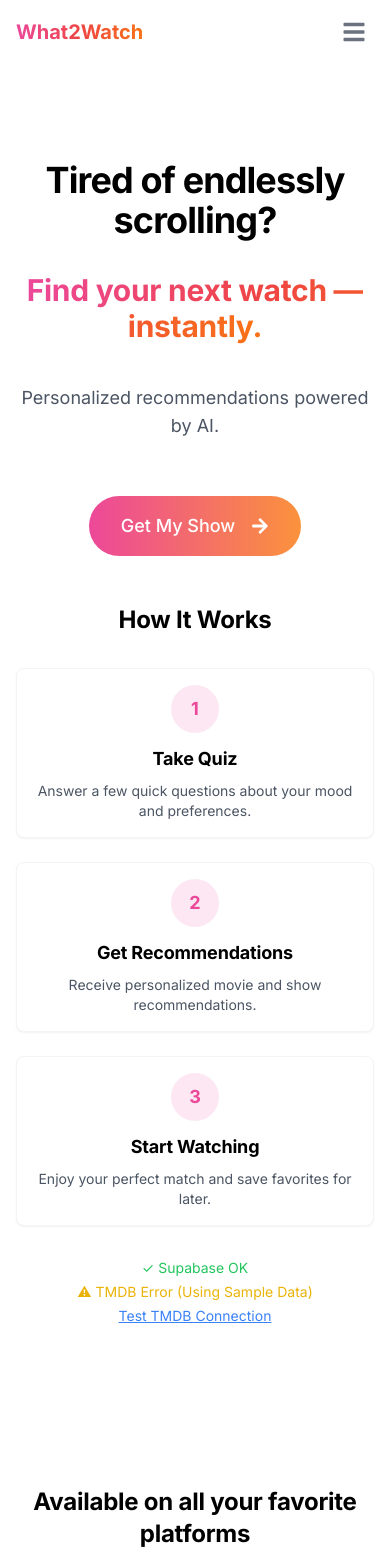
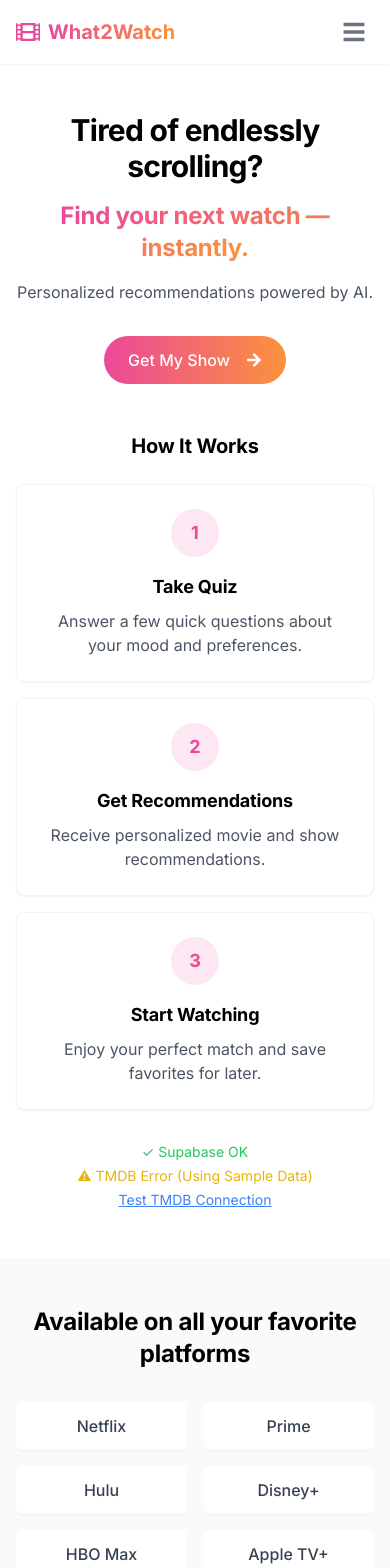
Before and after one commit to etethier/what2watch, a Next.js app: page / in a window 390 px wide. Shown: the top 1568 px of the page. Built offline with nearby package versions, Linux system fonts and the light colour scheme; no server answers.

Commit message:
Fix homepage design with improved responsiveness and consistent styling

```diff
--- a/app/components/Navbar.tsx
+++ b/app/components/Navbar.tsx
@@ -1,25 +1,44 @@
 'use client';
 
-import { useState } from 'react';
+import { useState, useEffect } from 'react';
 import Link from 'next/link';
+import { usePathname } from 'next/navigation';
 import { useAuth } from '../contexts/AuthContext';
-import { FaUser, FaSignInAlt, FaUserPlus, FaHome, FaBars, FaTimes, FaChartBar } from 'react-icons/fa';
+import { FaUser, FaSignInAlt, FaUserPlus, FaHome, FaBars, FaTimes, FaChartBar, FaFilm } from 'react-icons/fa';
 
 export default function Navbar() {
   const { user, loading } = useAuth();
   const [mobileMenuOpen, setMobileMenuOpen] = useState(false);
+  const pathname = usePathname();
+  const [showSignUpButton, setShowSignUpButton] = useState(false);
+
+  // We need to use a combination of factors to determine if we're on the recommendations "page"
+  // Since Recommendations are shown conditionally based on app state rather than a URL route
+
+  // Check if the Recommendations component might be shown via localStorage
+  useEffect(() => {
+    // localStorage will only be available in browser context
+    if (typeof window !== 'undefined') {
+      // Check if user has completed a quiz - this is an approximation
+      const hasCompletedQuiz = localStorage.getItem('quiz_completed') === 'true';
+
+      // Only show sign-up button for non-authenticated users who have completed a quiz
+      setShowSignUpButton(!user && hasCompletedQuiz);
+    }
+  }, [user, pathname]);
 
   const toggleMobileMenu = () => {
     setMobileMenuOpen(!mobileMenuOpen);
   };
 
   return (
-    <nav className="bg-white shadow-sm">
+    <nav className="bg-white shadow-sm sticky top-0 z-50">
       <div className="max-w-7xl mx-auto px-4 sm:px-6 lg:px-8">
         <div className="flex justify-between h-16">
           <div className="flex items-center">
             <Link href="/" className="flex-shrink-0 flex items-center">
-              <span className="text-xl font-bold bg-clip-text text-transparent bg-gradient-to-r from-pink-500 via-red-500 to-orange-500">
+              <FaFilm className="h-6 w-6 text-pink-500 mr-2" />
+              <span className="text-xl font-bold bg-gradient-to-r from-pink-500 to-orange-400 bg-clip-text text-transparent">
                 What2Watch
               </span>
             </Link>
@@ -28,6 +47,9 @@ export default function Navbar() {
           {/* Desktop Navigation */}
           <div className="hidden sm:ml-6 sm:flex sm:items-center">
             <div className="flex space-x-4">
+              {/* Home and Analytics links only appear if user is logged in */}
+              {!loading && user && (
+                <>
                   <Link
                     href="/"
                     className="px-3 py-2 rounded-md text-sm font-medium text-gray-700 hover:text-gray-900 hover:bg-gray-50"
@@ -41,6 +63,8 @@ export default function Navbar() {
                   >
                     <FaChartBar className="inline mr-1" /> Analytics
                   </Link>
+                </>
+              )}
 
               {!loading && (
                 <>
@@ -59,12 +83,16 @@ export default function Navbar() {
                       >
                         <FaSignInAlt className="inline mr-1" /> Sign In
                       </Link>
+
+                      {/* Sign Up button only appears after completing quiz */}
+                      {showSignUpButton && (
                         <Link
                           href="/signup"
-                        className="px-3 py-2 rounded-md text-sm font-medium bg-gradient-to-r from-pink-500 to-orange-400 text-white hover:from-pink-600 hover:to-orange-500"
+                          className="px-3 py-2 rounded-md text-sm font-medium bg-gradient-to-r from-pink-500 to-orange-400 text-white hover:from-pink-600 hover:to-orange-500 px-4 py-2 rounded-full"
                         >
                           <FaUserPlus className="inline mr-1" /> Sign Up
                         </Link>
+                      )}
                     </>
                   )}
                 </>
@@ -78,6 +106,7 @@ export default function Navbar() {
               type="button"
               onClick={toggleMobileMenu}
               className="inline-flex items-center justify-center p-2 rounded-md text-gray-500 hover:text-gray-700 hover:bg-gray-100 focus:outline-none focus:ring-2 focus:ring-inset focus:ring-pink-500"
+              aria-expanded={mobileMenuOpen}
             >
               <span className="sr-only">Open main menu</span>
               {mobileMenuOpen ? (
@@ -92,11 +121,14 @@ export default function Navbar() {
 
       {/* Mobile menu, show/hide based on menu state */}
       {mobileMenuOpen && (
-        <div className="sm:hidden">
+        <div className="sm:hidden absolute w-full bg-white shadow-lg z-50">
           <div className="pt-2 pb-3 space-y-1">
+            {/* Home and Analytics links only appear if user is logged in */}
+            {!loading && user && (
+              <>
                 <Link
                   href="/"
-              className="block px-3 py-2 rounded-md text-base font-medium text-gray-700 hover:text-gray-900 hover:bg-gray-50"
+                  className="block px-4 py-2 rounded-md text-base font-medium text-gray-700 hover:text-gray-900 hover:bg-gray-50"
                   onClick={toggleMobileMenu}
                 >
                   <FaHome className="inline mr-2" /> Home
@@ -104,18 +136,20 @@ export default function Navbar() {
 
                 <Link
                   href="/recommendation-analytics"
-              className="block px-3 py-2 rounded-md text-base font-medium text-gray-700 hover:text-gray-900 hover:bg-gray-50"
+                  className="block px-4 py-2 rounded-md text-base font-medium text-gray-700 hover:text-gray-900 hover:bg-gray-50"
                   onClick={toggleMobileMenu}
                 >
                   <FaChartBar className="inline mr-2" /> Analytics
                 </Link>
+              </>
+            )}
 
             {!loading && (
               <>
                 {user ? (
                   <Link
                     href="/profile"
-                    className="block px-3 py-2 rounded-md text-base font-medium text-gray-700 hover:text-gray-900 hover:bg-gray-50"
+                    className="block px-4 py-2 rounded-md text-base font-medium text-gray-700 hover:text-gray-900 hover:bg-gray-50"
                     onClick={toggleMobileMenu}
                   >
                     <FaUser className="inline mr-2" /> Profile
@@ -124,18 +158,24 @@ export default function Navbar() {
                   <>
                     <Link
                       href="/login"
-                      className="block px-3 py-2 rounded-md text-base font-medium text-gray-700 hover:text-gray-900 hover:bg-gray-50"
+                      className="block px-4 py-2 rounded-md text-base font-medium text-gray-700 hover:text-gray-900 hover:bg-gray-50"
                       onClick={toggleMobileMenu}
                     >
                       <FaSignInAlt className="inline mr-2" /> Sign In
                     </Link>
+
+                    {/* Sign Up button only appears after completing quiz */}
+                    {showSignUpButton && (
+                      <div className="px-4 py-2">
                         <Link
                           href="/signup"
-                      className="block px-3 py-2 rounded-md text-base font-medium text-gray-700 hover:text-gray-900 hover:bg-gray-50"
+                          className="block w-full text-center font-medium bg-gradient-to-r from-pink-500 to-orange-400 text-white hover:from-pink-600 hover:to-orange-500 px-4 py-2 rounded-full"
                           onClick={toggleMobileMenu}
                         >
                           <FaUserPlus className="inline mr-2" /> Sign Up
                         </Link>
+                      </div>
+                    )}
                   </>
                 )}
               </>
--- a/app/page.tsx
+++ b/app/page.tsx
@@ -14,7 +14,7 @@ export default function Home() {
   const [showRecommendations, setShowRecommendations] = useState(false);
   const [connectionStatus, setConnectionStatus] = useState('');
   const [tmdbStatus, setTmdbStatus] = useState('');
-  const [recommendations, setRecommendations] = useState<MovieTVShow[]>([]);
+  const [recommendations, setRecommendations] = useState<(MovieTVShow | null)[]>([]);
   const [isLoading, setIsLoading] = useState(true);
   const [usingSampleData, setUsingSampleData] = useState(false);
 
@@ -92,21 +92,21 @@ export default function Home() {
           content.sort(() => Math.random() - 0.5);
 
           // Set recommendations
-          setRecommendations(content);
+          setRecommendations(content.map(item => item as MovieTVShow | null));
           setTmdbStatus('TMDB OK');
           setUsingSampleData(false);
         } else {
           // Fall back to sample data
           console.log('TMDB API returned no content, using sample data');
           const allSampleData = [...sampleRecommendations, ...generateMoreSampleRecommendations()];
-          setRecommendations(allSampleData);
+          setRecommendations(allSampleData.map(item => item as MovieTVShow | null));
           setTmdbStatus('TMDB Error (Using Sample Data)');
           setUsingSampleData(true);
         }
       } catch (error) {
         console.error('Error loading TMDB content:', error);
         const allSampleData = [...sampleRecommendations, ...generateMoreSampleRecommendations()];
-        setRecommendations(allSampleData);
+        setRecommendations(allSampleData.map(item => item as MovieTVShow | null));
         setTmdbStatus('TMDB Error (Using Sample Data)');
         setUsingSampleData(true);
       } finally {
@@ -129,20 +129,19 @@ export default function Home() {
     }));
   };
 
-  // Sample recommendations data
+  // Sample recommendations
   const sampleRecommendations: MovieTVShow[] = [
     {
       id: 1,
-      title: "Everything Everywhere All At Once",
-      overview: "A wildly imaginative story about a woman who must save the multiverse by connecting with alternate versions of herself.",
-      posterPath: "https://m.media-amazon.com/images/M/MV5BYTdiOTIyZTQtNmQ1OS00NjZlLWIyMTgtYzk5Y2M3ZDVmMDk1XkEyXkFqcGdeQXVyMTAzMDg4NzU0._V1_.jpg",
-      type: "movie",
+      title: "Severance",
+      overview: "Mark leads a team of office workers whose memories have been surgically divided between their work and personal lives.",
+      posterPath: "https://m.media-amazon.com/images/M/MV5BMjE2MjI2ODM1OF5BMl5BanBnXkFtZTgwMjQ0NzMzOTE@._V1_.jpg",
+      type: "tv",
       rating: 8.1,
       genres: ["Sci-Fi", "Drama", "Comedy", "Action"],
       streamingPlatform: ["Netflix", "Prime Video", "Apple TV+"],
       imdbRating: 8.1,
-      rottenTomatoesScore: 95,
-      redditBuzz: "High"
+      rottenTomatoesScore: 95
     },
     {
       id: 2,
@@ -154,8 +153,7 @@ export default function Home() {
       genres: ["Sci-Fi", "Adventure", "Drama"],
       streamingPlatform: ["HBO Max", "Prime Video"],
       imdbRating: 8.0,
-      rottenTomatoesScore: 83,
-      redditBuzz: "High"
+      rottenTomatoesScore: 83
     },
     {
       id: 3,
@@ -167,8 +165,7 @@ export default function Home() {
       genres: ["Drama", "Comedy"],
       streamingPlatform: "HBO Max",
       imdbRating: 8.8,
-      rottenTomatoesScore: 94,
-      redditBuzz: "High"
+      rottenTomatoesScore: 94
     },
     {
       id: 4,
@@ -180,8 +177,7 @@ export default function Home() {
       genres: ["Drama"],
       streamingPlatform: "Hulu",
       imdbRating: 7.4,
-      rottenTomatoesScore: 93,
-      redditBuzz: "Medium"
+      rottenTomatoesScore: 93
     },
     {
       id: 5,
@@ -193,8 +189,7 @@ export default function Home() {
       genres: ["Drama", "Crime"],
       streamingPlatform: ["Netflix", "Prime Video", "HBO Max"],
       imdbRating: 9.3,
-      rottenTomatoesScore: 91,
-      redditBuzz: "High"
+      rottenTomatoesScore: 91
     },
     {
       id: 6,
@@ -206,8 +201,7 @@ export default function Home() {
       genres: ["Comedy", "Drama", "War"],
       streamingPlatform: "Disney+",
       imdbRating: 7.9,
-      rottenTomatoesScore: 80,
-      redditBuzz: "Medium"
+      rottenTomatoesScore: 80
     },
     {
       id: 7,
@@ -219,8 +213,7 @@ export default function Home() {
       genres: ["Drama", "Fantasy", "Horror", "Mystery"],
       streamingPlatform: "Netflix",
       imdbRating: 6.9,
-      rottenTomatoesScore: 90,
-      redditBuzz: "Medium"
+      rottenTomatoesScore: 90
     },
     {
       id: 8,
@@ -232,8 +225,7 @@ export default function Home() {
       genres: ["Action", "Adventure", "Drama"],
       streamingPlatform: "HBO Max",
       imdbRating: 8.6,
-      rottenTomatoesScore: 96,
-      redditBuzz: "High"
+      rottenTomatoesScore: 96
     },
     {
       id: 9,
@@ -245,8 +237,7 @@ export default function Home() {
       genres: ["Comedy", "Drama", "Music"],
       streamingPlatform: "Hulu",
       imdbRating: 8.6,
-      rottenTomatoesScore: 98,
-      redditBuzz: "High"
+      rottenTomatoesScore: 98
     },
     {
       id: 10,
@@ -258,8 +249,7 @@ export default function Home() {
       genres: ["Drama", "Thriller"],
       streamingPlatform: "Hulu",
       imdbRating: 8.5,
-      rottenTomatoesScore: 99,
-      redditBuzz: "High"
+      rottenTomatoesScore: 99
     }
   ];
 
@@ -302,65 +292,65 @@ export default function Home() {
     return (
       <div className="bg-white">
         {/* Hero Section */}
-        <section className="min-h-screen flex flex-col items-center justify-center text-center px-4 py-24">
+        <section className="min-h-screen flex flex-col items-center justify-center text-center px-4 py-12 sm:py-20">
           <div className="max-w-4xl mx-auto">
-            <h1 className="text-4xl sm:text-5xl md:text-7xl font-bold mb-8 tracking-tight text-black">
+            <h1 className="text-3xl sm:text-4xl md:text-6xl font-bold mb-4 sm:mb-6 tracking-tight text-black">
               Tired of endlessly scrolling?
             </h1>
 
-            <h2 className="text-3xl sm:text-4xl md:text-6xl font-bold mb-10">
-              <span className="bg-gradient-to-r from-pink-500 via-red-500 to-orange-500 bg-clip-text text-transparent">
+            <h2 className="text-2xl sm:text-3xl md:text-5xl font-bold mb-4 sm:mb-8">
+              <span className="bg-gradient-to-r from-pink-500 to-orange-400 bg-clip-text text-transparent">
                 Find your next watch — instantly.
               </span>
             </h2>
 
-            <p className="text-lg md:text-xl text-gray-600 mb-14 max-w-3xl mx-auto">
+            <p className="text-base sm:text-lg md:text-xl text-gray-600 mb-8 sm:mb-10 max-w-3xl mx-auto">
               Personalized recommendations powered by AI.
             </p>
 
-            <div className="flex justify-center mb-12">
+            <div className="flex justify-center mb-12 sm:mb-16">
               <button
                 onClick={startQuiz}
-                className="bg-gradient-to-r from-pink-500 to-orange-400 text-white font-medium text-lg px-8 py-4 rounded-full flex items-center justify-center gap-2 hover:shadow-lg transition-all duration-300"
+                className="bg-gradient-to-r from-pink-500 to-orange-400 text-white font-medium text-base sm:text-lg px-6 sm:px-8 py-3 rounded-full flex items-center justify-center gap-2 hover:shadow-lg transition-all duration-300"
               >
                 Get My Show <FaArrowRight className="ml-2" />
               </button>
             </div>
 
             {/* How It Works Section */}
-            <div className="max-w-6xl mx-auto mt-12 mb-8">
-              <h2 className="text-2xl font-bold text-center mb-8">How It Works</h2>
+            <div className="max-w-6xl mx-auto mt-4 sm:mt-8 mb-8 sm:mb-10">
+              <h2 className="text-xl sm:text-2xl font-bold text-center mb-6 sm:mb-8">How It Works</h2>
 
-              <div className="grid grid-cols-1 md:grid-cols-3 gap-6">
+              <div className="grid grid-cols-1 md:grid-cols-3 gap-4 sm:gap-6">
                 {/* Step 1 */}
-                <div className="bg-white rounded-lg p-4 shadow-sm text-center flex flex-col items-center border border-gray-100">
-                  <div className="w-12 h-12 rounded-full bg-pink-100 flex items-center justify-center text-pink-500 font-bold text-lg mb-3">
+                <div className="bg-white rounded-lg p-6 shadow-sm text-center flex flex-col items-center border border-gray-100">
+                  <div className="w-12 h-12 rounded-full bg-pink-100 flex items-center justify-center text-pink-500 font-bold text-lg mb-4">
                     1
                   </div>
                   <h3 className="text-lg font-bold mb-2">Take Quiz</h3>
-                  <p className="text-gray-600 text-sm">
+                  <p className="text-gray-600">
                     Answer a few quick questions about your mood and preferences.
                   </p>
                 </div>
 
                 {/* Step 2 */}
-                <div className="bg-white rounded-lg p-4 shadow-sm text-center flex flex-col items-center border border-gray-100">
-                  <div className="w-12 h-12 rounded-full bg-pink-100 flex items-center justify-center text-pink-500 font-bold text-lg mb-3">
+                <div className="bg-white rounded-lg p-6 shadow-sm text-center flex flex-col items-center border border-gray-100">
+                  <div className="w-12 h-12 rounded-full bg-pink-100 flex items-center justify-center text-pink-500 font-bold text-lg mb-4">
                     2
                   </div>
                   <h3 className="text-lg font-bold mb-2">Get Recommendations</h3>
-                  <p className="text-gray-600 text-sm">
+                  <p className="text-gray-600">
                     Receive personalized movie and show recommendations.
                   </p>
                 </div>
 
                 {/* Step 3 */}
-                <div className="bg-white rounded-lg p-4 shadow-sm text-center flex flex-col items-center border border-gray-100">
-                  <div className="w-12 h-12 rounded-full bg-pink-100 flex items-center justify-center text-pink-500 font-bold text-lg mb-3">
+                <div className="bg-white rounded-lg p-6 shadow-sm text-center flex flex-col items-center border border-gray-100">
+                  <div className="w-12 h-12 rounded-full bg-pink-100 flex items-center justify-center text-pink-500 font-bold text-lg mb-4">
                     3
                   </div>
                   <h3 className="text-lg font-bold mb-2">Start Watching</h3>
-                  <p className="text-gray-600 text-sm">
+                  <p className="text-gray-600">
                     Enjoy your perfect match and save favorites for later.
                   </p>
                 </div>
@@ -397,13 +387,13 @@ export default function Home() {
         </section>
 
         {/* Platforms Section */}
-        <section className="py-16 px-4">
+        <section className="py-12 px-4 bg-gray-50">
           <div className="max-w-4xl mx-auto text-center">
-            <h2 className="text-2xl font-bold mb-10">Available on all your favorite platforms</h2>
+            <h2 className="text-2xl font-bold mb-8">Available on all your favorite platforms</h2>
 
             <div className="grid grid-cols-2 sm:grid-cols-3 md:grid-cols-6 gap-4">
               {streamingPlatforms.map((platform, index) => (
-                <div key={index} className="bg-gray-50 py-3 px-2 rounded-md shadow-sm">
+                <div key={index} className="bg-white py-3 px-2 rounded-md shadow-sm">
                   <p className="font-medium text-gray-700">{platform.name}</p>
                 </div>
               ))}
@@ -446,33 +436,33 @@ export default function Home() {
   ) : (
     showRecommendations ? (
       <Recommendations
-        recommendations={recommendations.filter(Boolean) as MovieTVShow[]}
+        recommendations={recommendations.filter((item): item is MovieTVShow => item !== null)}
         onRetakeQuiz={handleRetakeQuiz}
       />
     ) : (
       // Just return the original landing page component instead of duplicating the code
       <div className="bg-white">
         {/* Hero Section */}
-        <section className="min-h-screen flex flex-col items-center justify-center text-center px-4 py-24">
+        <section className="min-h-screen flex flex-col items-center justify-center text-center px-4 py-12 sm:py-20">
           <div className="max-w-4xl mx-auto">
-            <h1 className="text-4xl sm:text-5xl md:text-7xl font-bold mb-8 tracking-tight text-black">
+            <h1 className="text-3xl sm:text-4xl md:text-6xl font-bold mb-4 sm:mb-6 tracking-tight text-black">
               Tired of endlessly scrolling?
             </h1>
 
-            <h2 className="text-3xl sm:text-4xl md:text-6xl font-bold mb-10">
-              <span className="bg-gradient-to-r from-pink-500 via-red-500 to-orange-500 bg-clip-text text-transparent">
+            <h2 className="text-2xl sm:text-3xl md:text-5xl font-bold mb-4 sm:mb-8">
+              <span className="bg-gradient-to-r from-pink-500 to-orange-400 bg-clip-text text-transparent">
                 Find your next watch — instantly.
               </span>
             </h2>
 
-            <p className="text-lg md:text-xl text-gray-600 mb-14 max-w-3xl mx-auto">
+            <p className="text-base sm:text-lg md:text-xl text-gray-600 mb-8 sm:mb-10 max-w-3xl mx-auto">
               Personalized recommendations powered by AI.
             </p>
 
-            <div className="flex justify-center mb-12">
+            <div className="flex justify-center mb-12 sm:mb-16">
               <button
                 onClick={startQuiz}
-                className="bg-gradient-to-r from-pink-500 to-orange-400 text-white font-medium text-lg px-8 py-4 rounded-full flex items-center justify-center gap-2 hover:shadow-lg transition-all duration-300"
+                className="bg-gradient-to-r from-pink-500 to-orange-400 text-white font-medium text-base sm:text-lg px-6 sm:px-8 py-3 rounded-full flex items-center justify-center gap-2 hover:shadow-lg transition-all duration-300"
               >
                 Get My Show <FaArrowRight className="ml-2" />
               </button>
```
Lines whose indentation alone changed are shown as unchanged.
